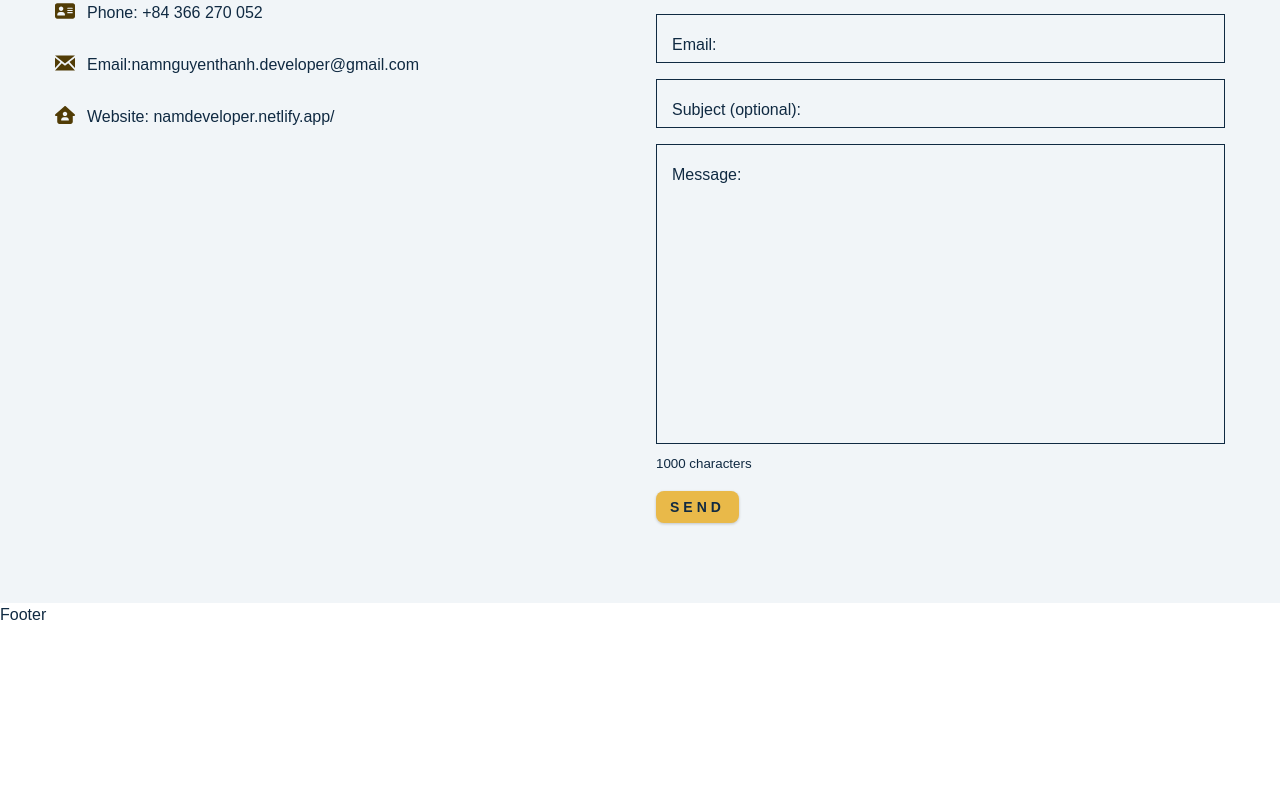
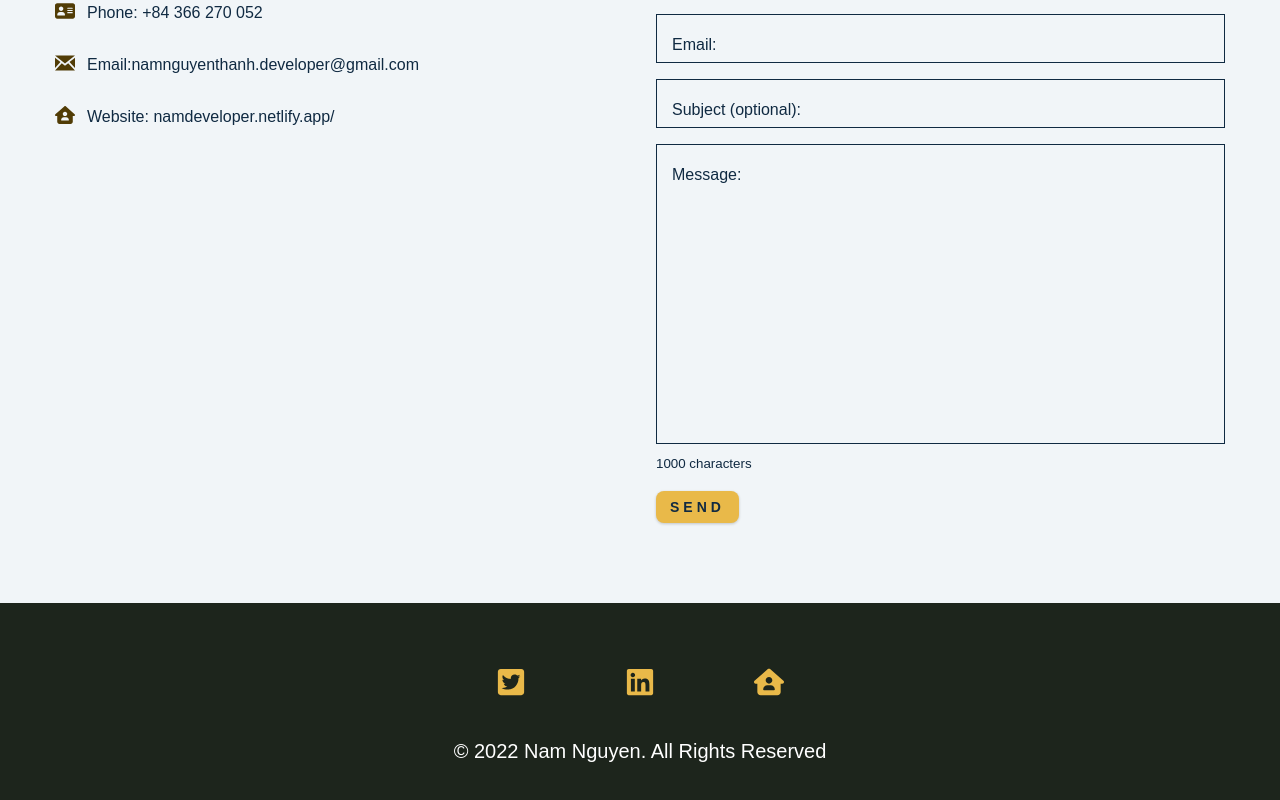
Before and after one commit to namnguyen-dev/portfolio-react, a React (Create React App) app: page / in a window 1280 px wide. Shown: the part 4703-5503 px from the top of the page. Before the commit the page ends 5330 px from the top, so only its background shows below. Built offline with nearby package versions, Linux system fonts and the light colour scheme.

Commit message:
add Footer

```diff
--- /dev/null
+++ b/src/components/Footer/Footer.css
@@ -0,0 +1,34 @@
+.footer {
+  padding: 2rem 0;
+  background: #1d251c;
+  display: grid;
+  place-items: center;
+}
+
+.footer .social-icons {
+  display: flex;
+  align-items: center;
+  justify-content: space-between;
+  max-width: 90vw;
+  margin: 2rem auto;
+}
+
+.footer .social-icon svg {
+  fill: var(--clr-primary-5);
+}
+.footer .social-icon svg:hover {
+  fill: var(--clr-primary-7);
+}
+
+.footer p {
+  font-size: 1rem;
+  text-transform: capitalize;
+  text-align: center;
+  color: #fff;
+}
+
+@media screen and (min-width: 320px) {
+  .footer p {
+    font-size: 1.25rem;
+  }
+}
--- a/src/components/Footer/Footer.jsx
+++ b/src/components/Footer/Footer.jsx
@@ -1,7 +1,19 @@
 import React from 'react';
+import SocialLinks from '../Navbar/SocialLinks/SocialLinks';
+import './Footer.css';
 
 const Footer = () => {
-  return <div>Footer</div>;
+  return (
+    <footer className="footer">
+      <div className="section-center">
+        <SocialLinks />
+        <p>
+          &copy; <span>{new Date().getFullYear()}</span> Nam Nguyen. all rights
+          reserved
+        </p>
+      </div>
+    </footer>
+  );
 };
 
 export default Footer;
```
